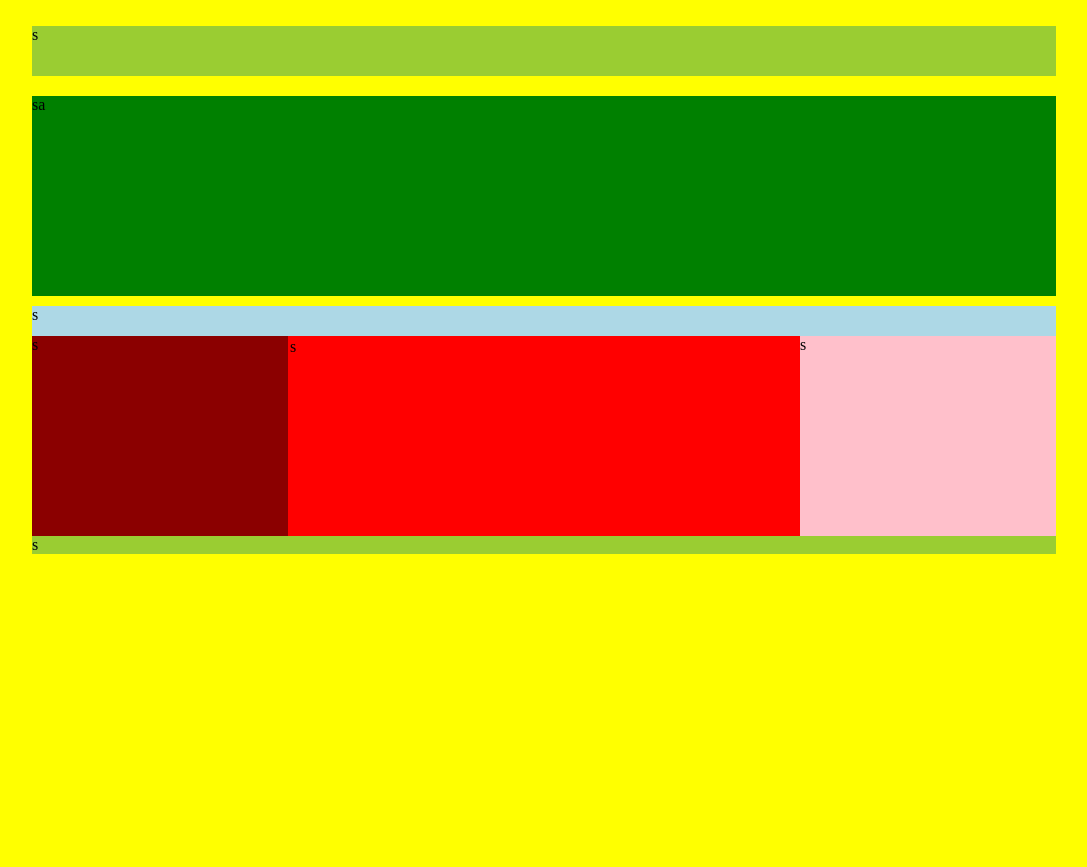
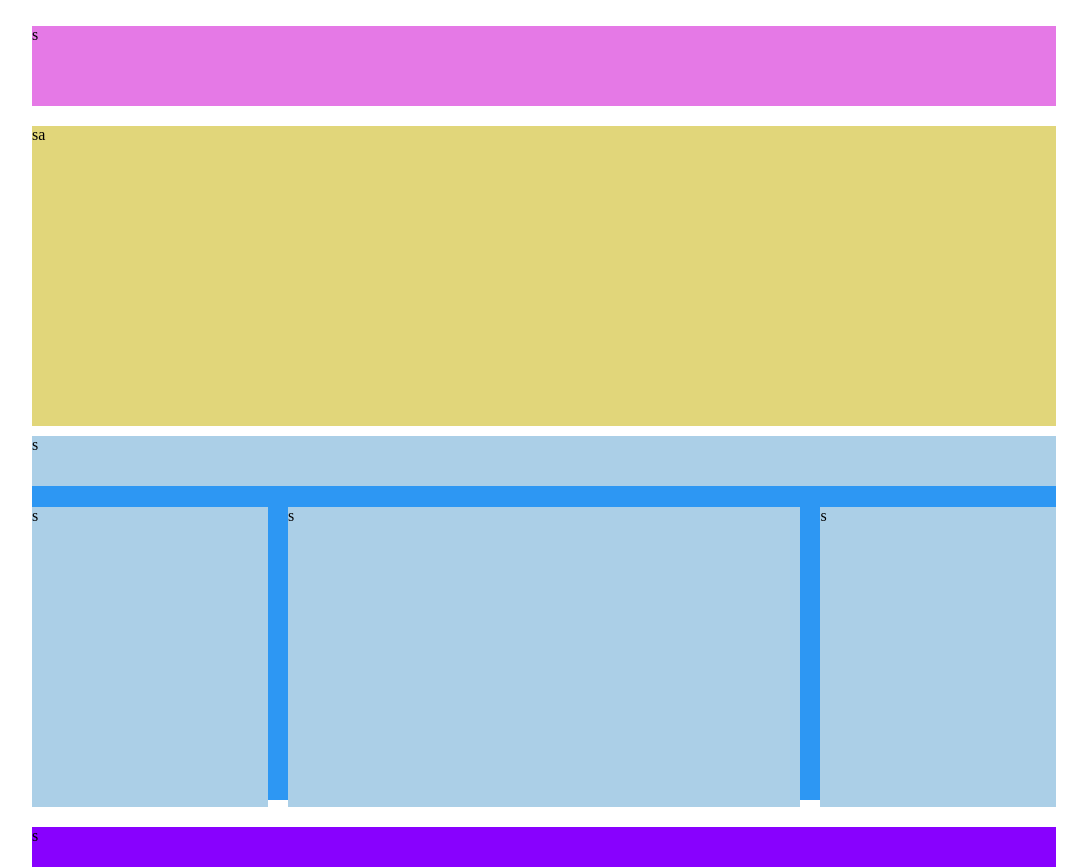
Before and after one commit to Simone-Bruno98/htmlcss-struttura-wp, a plain HTML site: page index.html in a window 1280 px wide. Shown: the whole page, without its empty margins (96-1183 px from the left). Before the commit the page ends 800 px from the top, so only its background shows below. Drawn offline with Linux system fonts and the light colour scheme.

Commit message:
Index e Css Quasi completati

```diff
--- a/index.html
+++ b/index.html
@@ -26,7 +26,7 @@
         <div class="dx">s</div>
     </main>
     <footer>
-        s
+        <div>s</div>
     </footer>
 </body>
 </html>
--- a/style.css
+++ b/style.css
@@ -2,54 +2,64 @@
 
     box-sizing: border-box;
 }
+html {
+    height: 100%;
+}
 body{
-    background-color: yellow;
+
     margin: 2% 10% 0% 10%;
 }
 
 header{
-    height: 50px;
-    background-color: yellowgreen;
+    height: 80px;
+    background-color: #E579E6;
 }
 nav{
-    height: 200px;
-    background-color: green;
+    height: 300px;
+    background-color: #E1D67A;
     margin: 2% 0px 10px 0px;
 }
 main{
-    background-color: blue;
+    height: 364px;
+    background: #2D97F3;
+}
+
+
+
+.sup{
+    height: 50px;
+    background-color: #ABCFE7;
+}
+.sx{
+    height: 300px;
+    background-color: #ABCFE7;
+    float: left;
+    width: 23%;
+    margin: 2% 0%;
+}
+.cen{
+    height: 300px;
+    background-color: #ABCFE7;
+    float: left;
+    width: 50%;
+    margin:2% 2% 2% 2%;
 
 }
+.dx{
+    height: 300px;
+    background-color: #ABCFE7;
+    float: left;
+    width: 23%;
+    margin: 2% 0%;
 
+}
 .clearfix::after{
     Content: “”;
     Display: table;
     clear: both;
 }
-.sup{
-    height: 30px;
-    background-color: lightblue;
-}
-.sx{
-    height: 200px;
-    background-color: darkred;
-    float: left;
-    width: 25%;
-}
-.cen{
-    height: 200px;
-    background-color: red;
-    float: left;
-    width: 50%;
-    padding:2px 2px 2px 2px;
-
-}
-.dx{
-    height: 200px;
-    background-color: pink;
-    float: right;
-    width: 25%;
-}
-footer{
-    margin-top: 10px;
-    background-color: yellowgreen;
+footer div{
+    clear: both;
+    height: 40px;
+    margin-top: 5px;
+    background-color: #8801FE;
```
